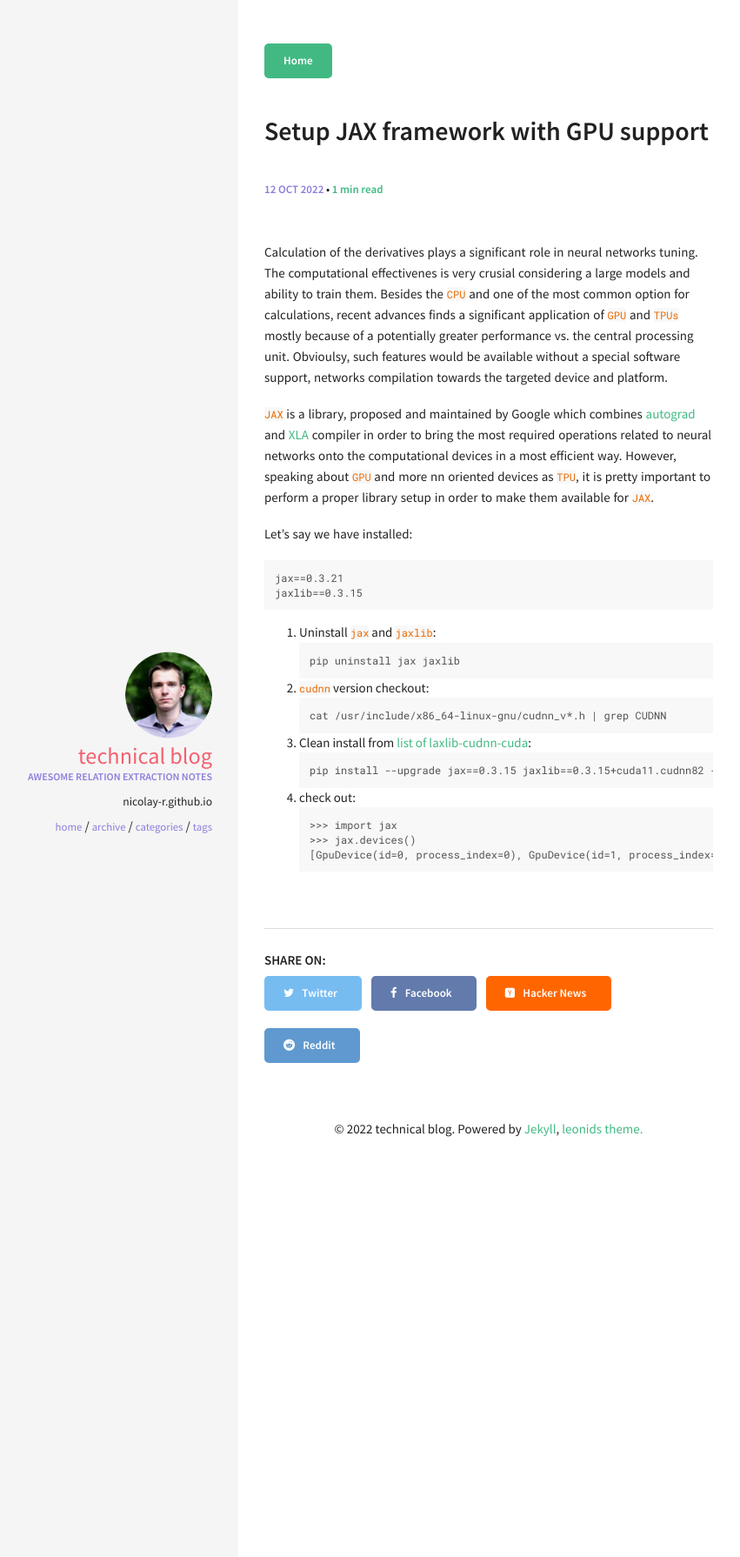
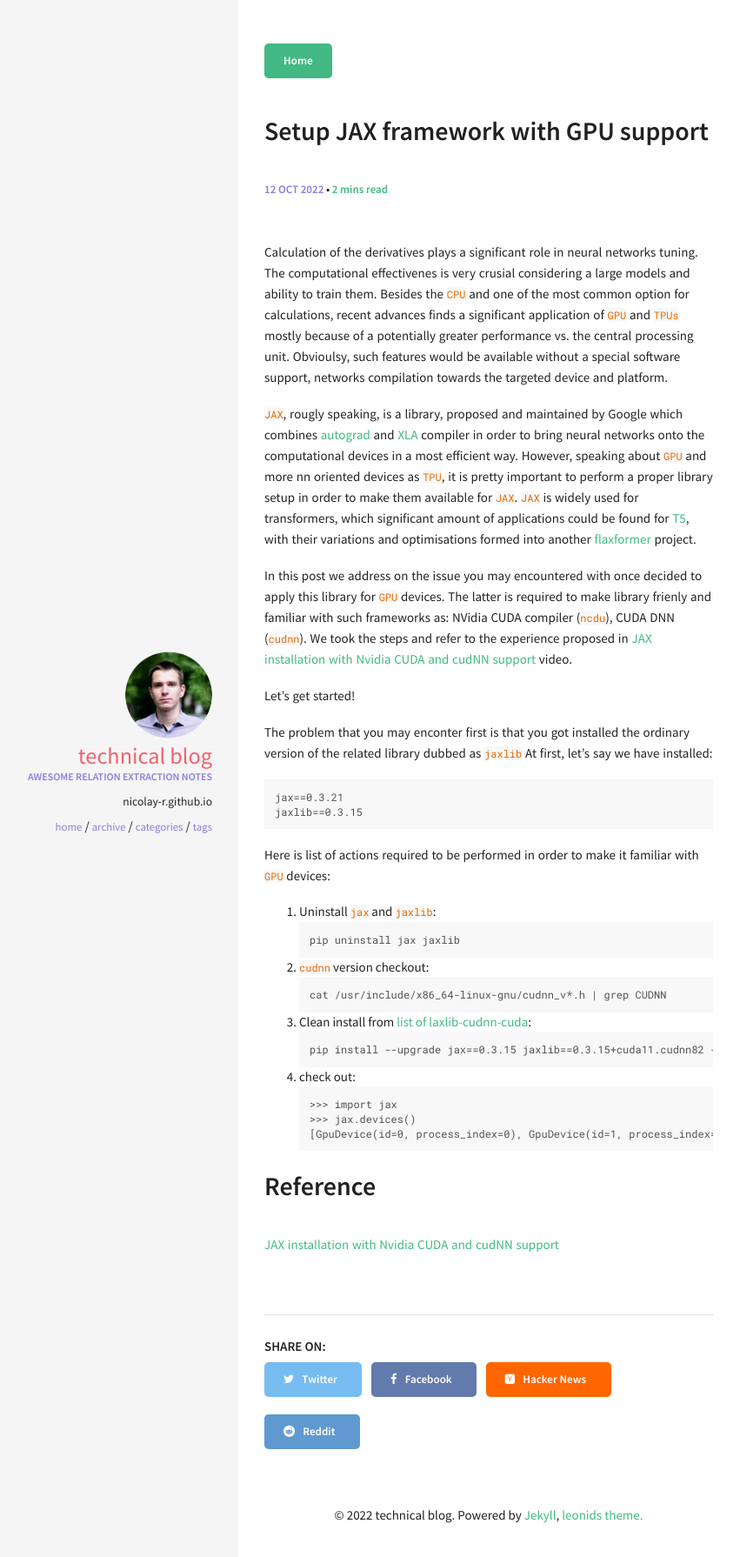
Before and after one commit to nicolay-r/blog, a Jekyll site: the page built from _posts/2022-10-12-setup-gpu-availablity-for-jaxlib.md, in a window 1280 px wide. Shown: the top 1790 px of the page at 87% size, without its empty margins (46-897 px from the left). Built offline with Jekyll 4.4.1, drawn with Linux system fonts in a browser that asks for light colours.

Commit message:
Update 2022-10-12-setup-gpu-availablity-for-jaxlib.md

````diff
--- a/_posts/2022-10-12-setup-gpu-availablity-for-jaxlib.md
+++ b/_posts/2022-10-12-setup-gpu-availablity-for-jaxlib.md
@@ -3,7 +3,7 @@ layout: post
 title: "Setup JAX framework with GPU support"
 description: "Setup JAX framework with GPU support"
 category: POST
-tags: [JAX, T5x, jaxlib, jax, google, cudnn, nvcc, cuda, gpu]
+tags: [JAX, T5x, jaxlib, jax, google, cudnn, nvcc, cuda, gpu, autograd, xla, flaxformer, google-research, nvidia]
 ---
 
 Calculation of the derivatives plays a significant role in neural networks tuning.
@@ -14,18 +14,29 @@ Obvioulsy, such features would be available without a special software support,
 
 <!--more-->
 
-`JAX` is a library, proposed and maintained by Google which combines
-[autograd]()
-and [XLA]() compiler in order to bring the most required operations related to neural networks onto the computational devices in a most efficient way.
+`JAX`, rougly speaking, is a library, proposed and maintained by Google which combines
+[autograd](https://github.com/hips/autograd)
+and [XLA](https://www.tensorflow.org/xla)
+compiler in order to bring neural networks  onto the computational devices in a most efficient way.
 However, speaking about `GPU` and more nn oriented devices as `TPU`, it is pretty important to perform a proper library setup in order to
 make them available for `JAX`.
+`JAX` is widely used for transformers, which significant amount of applications could be found for
+[T5](https://github.com/google-research/t5x), with their variations and optimisations formed into another
+[flaxformer](https://github.com/google/flaxformer) project.
 
+In this post we address on the issue you may encountered with once decided to apply this library for `GPU` devices.
+The latter is required to make library frienly and familiar with such frameworks as: NVidia CUDA compiler (`ncdu`), CUDA DNN (`cudnn`).
+We took the steps and refer to the experience proposed in [JAX installation with Nvidia CUDA and cudNN support](https://www.youtube.com/watch?v=auksaSl8jlM) video.
 
-Let's say we have installed:
+Let's get started!
+
+The problem that you may enconter first is that you got installed the ordinary version of the related library dubbed as `jaxlib`
+At first, let's say we have installed:
 ```
 jax==0.3.21
 jaxlib==0.3.15
 ```
+Here is list of actions required to be performed in order to make it familiar with `GPU` devices:
 
 1. Uninstall `jax` and `jaxlib`:
 ```
@@ -45,3 +56,7 @@ pip install --upgrade jax==0.3.15 jaxlib==0.3.15+cuda11.cudnn82 -f https://stora
 >>> jax.devices()
 [GpuDevice(id=0, process_index=0), GpuDevice(id=1, process_index=0), GpuDevice(id=2, process_index=0), GpuDevice(id=3, process_index=0)]
 ```
+
+# Reference
+
+[JAX installation with Nvidia CUDA and cudNN support](https://www.youtube.com/watch?v=auksaSl8jlM)
````
